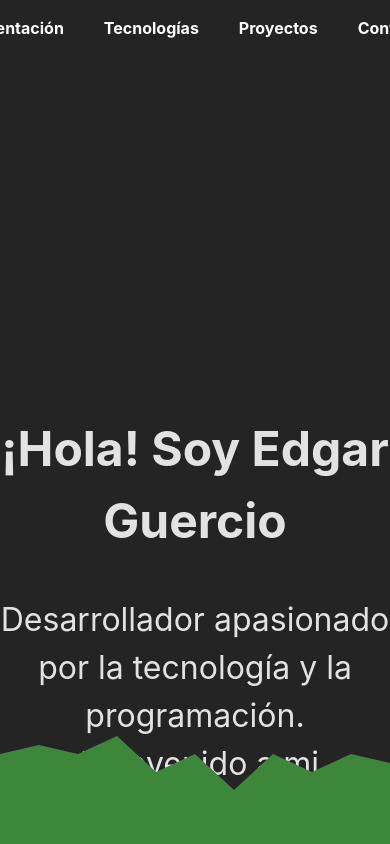
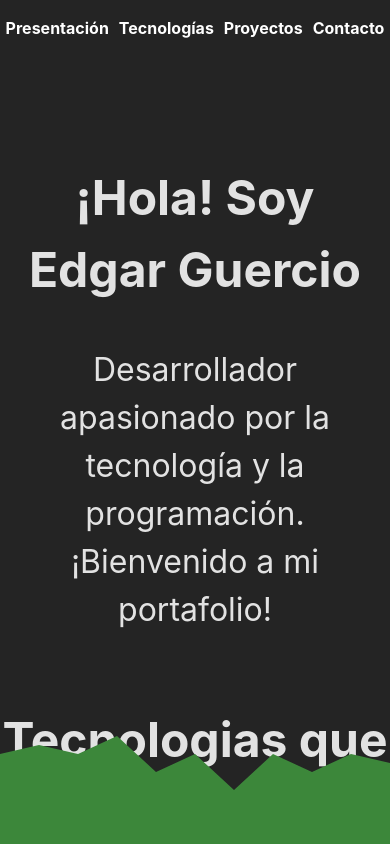
Before and after one commit to ejguercio/portfolio, a React (Vite) app: page / in a window 390 px wide. Shown: the top 844 px of the page. Built offline with nearby package versions, Linux system fonts and the light colour scheme; some icons are missing.

Commit message:
FEAT mas responsive

```diff
--- a/src/components/Contact/Contact.module.css
+++ b/src/components/Contact/Contact.module.css
@@ -39,3 +39,10 @@
   height: 60px;
   width: 60px;
 }
+
+@media only screen and (max-width: 768px) {
+  .container{
+    width: 90%;
+    justify-content: center;
+  }
+}
--- a/src/components/NavBar/NavBar.module.css
+++ b/src/components/NavBar/NavBar.module.css
@@ -1,10 +1,9 @@
 .navbar {
     background-color:#242424 ;
     position: fixed;
-    width: 100vw;
+    width: 100%;
     top: 0;
     z-index: 10;
-    min-width: 100%;
   }
 
   .container {
@@ -28,3 +27,9 @@
     color: white;
     font-weight: bold;
   }
+
+  @media only screen and (max-width: 600px) {
+    .navbar ul li {
+      margin: 0px 5px;
+    }
+  }
--- a/src/components/Presentation/Presentation.jsx
+++ b/src/components/Presentation/Presentation.jsx
@@ -4,7 +4,7 @@ const Presentation = () => {
   return (
     <section id= "presentation" className={css.presentation}>
       <div className={css.container}>
-        <div className={css.info}>
+        <div className={css.containerIcon}>
           <box-icon name='code-block' animation='fade-up' color='#ffffff' ></box-icon>
         </div>
         <div className={css.info}>
--- a/src/components/Presentation/Presentation.module.css
+++ b/src/components/Presentation/Presentation.module.css
@@ -15,7 +15,11 @@
   min-height: 380px;
   max-width: 600px;
 }
-.info box-icon{
+.containerIcon{
+  width: 50%;
+  height: auto;
+}
+.containerIcon box-icon{
   width: 100%;
   height: 380px;
 }
@@ -24,10 +28,12 @@
 @media only screen and (max-width: 768px) {
   .container {
     flex-direction: column;
+    width: 95%;
   }
 
-  .info box-icon{
+  .containerIcon box-icon{
     width: 90%;
+    height: 100px;
   }
 
   .info h2{
--- a/src/components/Projects/Projects.module.css
+++ b/src/components/Projects/Projects.module.css
@@ -1,6 +1,9 @@
 .projects{
     flex-direction: column;
-    font-size: 2rem;
+}
+
+.projects h2{
+    font-size: 3rem;
 }
 
 .card{
@@ -8,8 +11,7 @@
     flex-direction: column;
     justify-content: center;
     align-items: center;
-    padding-bottom: 30px;
-    margin-bottom: 30px;
+    margin-bottom: 40px;
 }
 
 .cardInfo{
@@ -17,7 +19,8 @@
 }
 
 .title{
-    margin: 0px;
+    font-size: 2rem;
+    margin: 20px 0px;
     color: #3c873a;
 }
 
@@ -26,6 +29,7 @@
     font-size: 16px;
     max-width: 800px;
 }
+
 .cardButtons button{
     margin: 0px 10px;
     padding: 4px;
```
Lines whose indentation alone changed are shown as unchanged.
